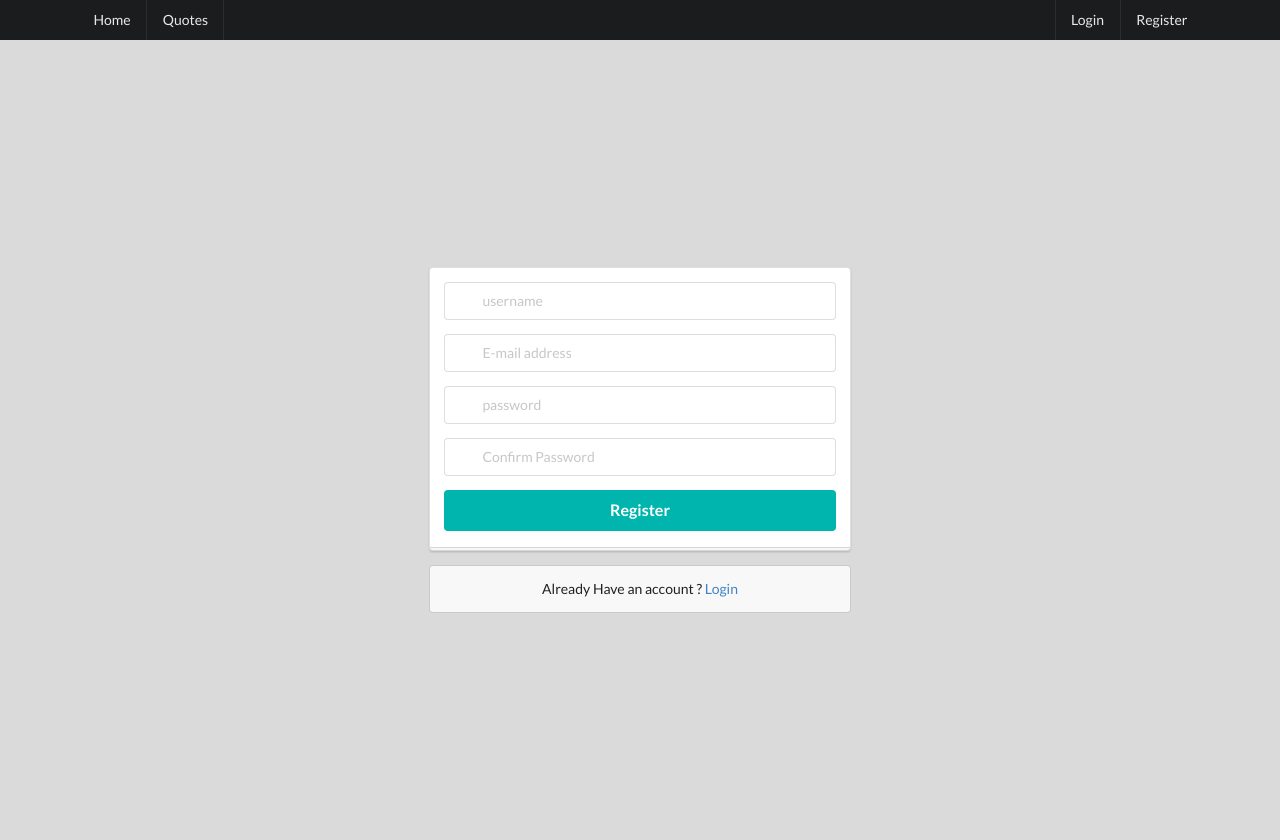
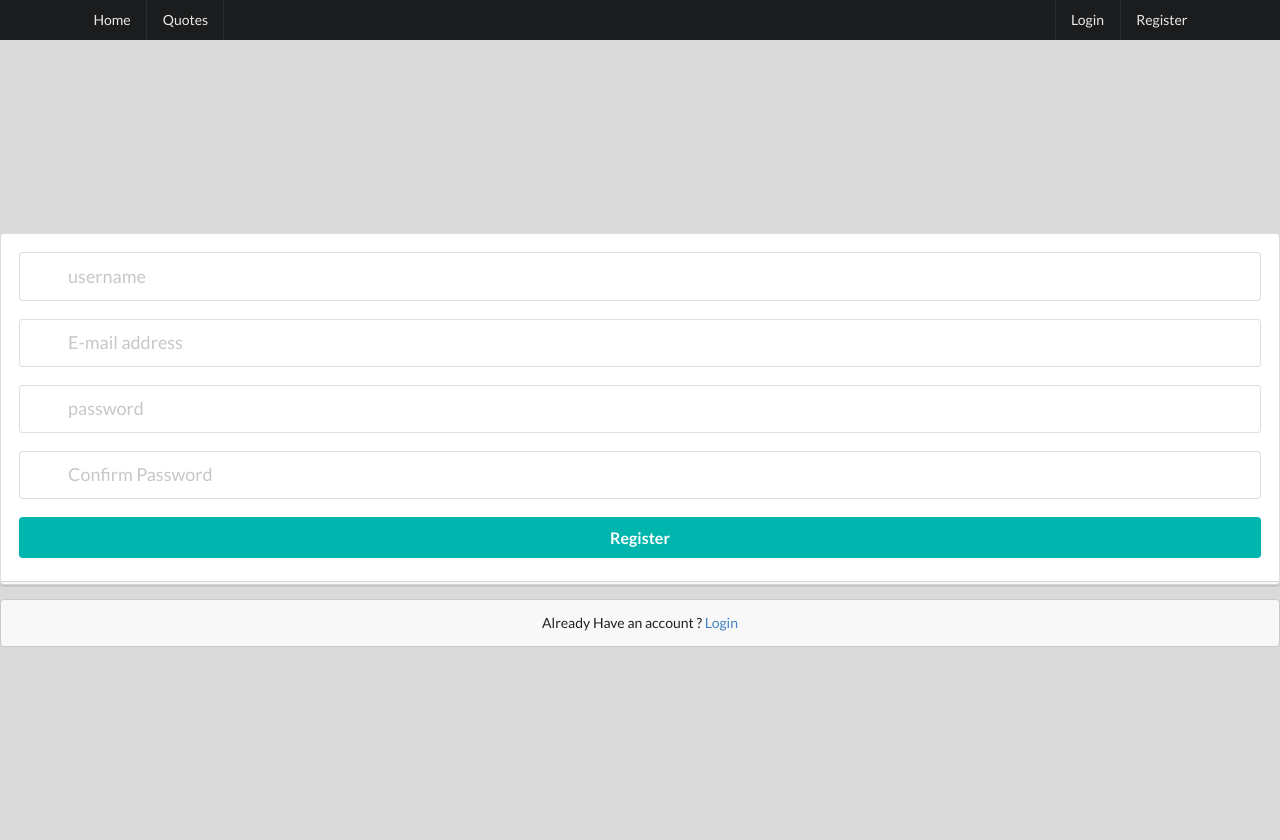
Before and after one commit to daddasoft/FlaskQuotesApi, a Flask app: page /register in a window 1280 px wide. Run offline with Flask 2, Linux system fonts and the light colour scheme; some web fonts are replaced.

Commit message:
add quote card additional styles

```diff
--- a/static/css/app.css
+++ b/static/css/app.css
@@ -26,3 +26,12 @@ body > .grid {
   background: rgba(0, 0, 0, 0.05) !important;
   color: rgba(0, 0, 0, 0.95) !important;
 }
+.column {
+  margin: 5px auto;
+  max-width: 100% !important;
+}
+
+.column .segment {
+  width: 100% !important;
+  font-size: 18px;
+}
```
